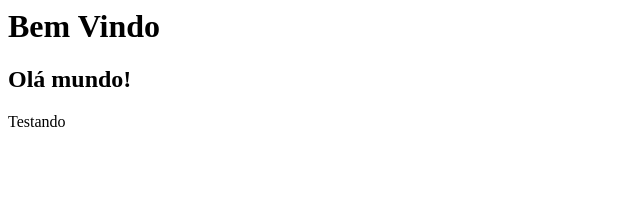
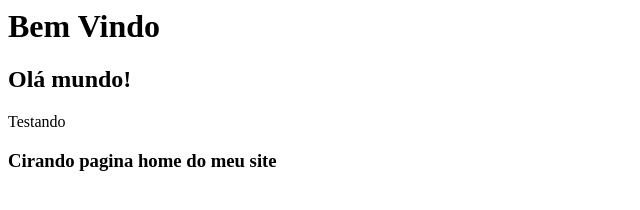
Before and after one commit to ViniciusKirsten/curso_github, a plain HTML site: page index.html in a window 1280 px wide. Shown: the whole page, without its empty margins (0-640 px from the left). Drawn offline with Linux system fonts and the light colour scheme.

Commit message:
alterações dentro da minha branch page_home

```diff
--- a/index.html
+++ b/index.html
@@ -1,3 +1,5 @@
 <h1>Bem Vindo</h1>
 <h2>Olá mundo!</h2>
 <p>Testando</p>
+
+<h3>Cirando pagina home do meu site</h3>
```
